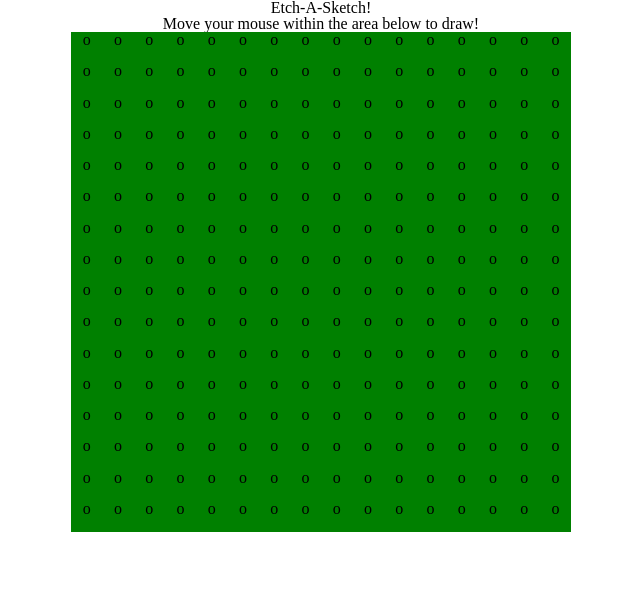
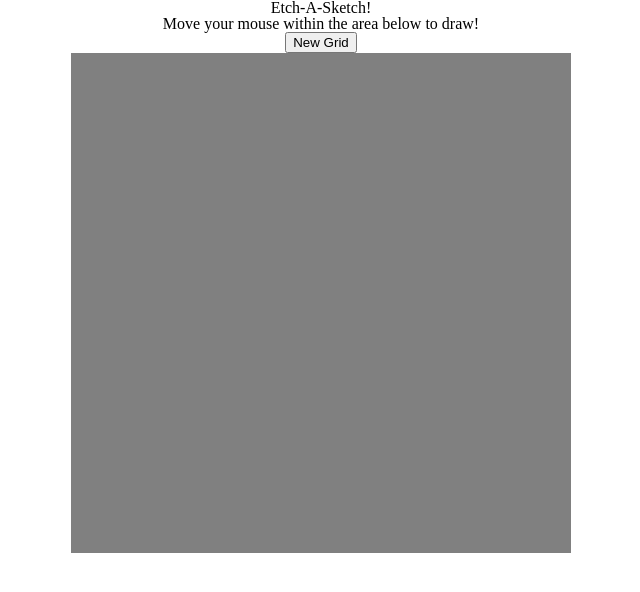
Before and after one commit to Kineara/etch-a-sketch, a plain HTML site: page index.html in a window 1280 px wide. Shown: the whole page, without its empty margins (319-959 px from the left). Drawn offline with Linux system fonts and the light colour scheme.

Commit message:
added grid wipe/reset option

```diff
--- a/index.html
+++ b/index.html
@@ -10,9 +10,8 @@
 <body>
     <h1>Etch-A-Sketch!</h1>
     <p>Move your mouse within the area below to draw!</p>
-    <div id="sketchpadContainer">
-
-    </div>
+    <button id="resetBtn">New Grid</button>
+    <div id="sketchpadContainer"></div>
 
     <script src="main.js"></script>
 </body>
--- a/main.js
+++ b/main.js
@@ -1,24 +1,32 @@
 // area is always going to be 500px
 // determine how large areas should be
 let sketchpadContainer = document.getElementById('sketchpadContainer');
+let resetBtn = document.getElementById('resetBtn');
 
 let divCount = 16;
-divSize = 500 / divCount;
-divTotal = divCount * divCount;
 
 function createGrid() {
+    let divSize = 500 / divCount;
+    let divTotal = divCount * divCount;
+    while(sketchpadContainer.firstChild) {
+        sketchpadContainer.removeChild(sketchpadContainer.firstChild);
+    }
+
     for (i = 0; i < divTotal; i++) {
         newDiv = document.createElement('div');
         newDiv.style.width = divSize + "px";
         newDiv.style.height = divSize + "px";
-        newDiv.style.backgroundColor = "green";
-        newDiv.textContent = "o";
+        newDiv.style.backgroundColor = "grey";
         sketchpadContainer.appendChild(newDiv);
     }
 }
 
 createGrid();
 
+resetBtn.addEventListener("click", function(){
+    divCount = prompt("How many squares wide should the grid be?");
+    createGrid();
+});
 
 sketchpadContainer.addEventListener("mouseover", function(e){
     e.target.style.backgroundColor = "blue";
```
